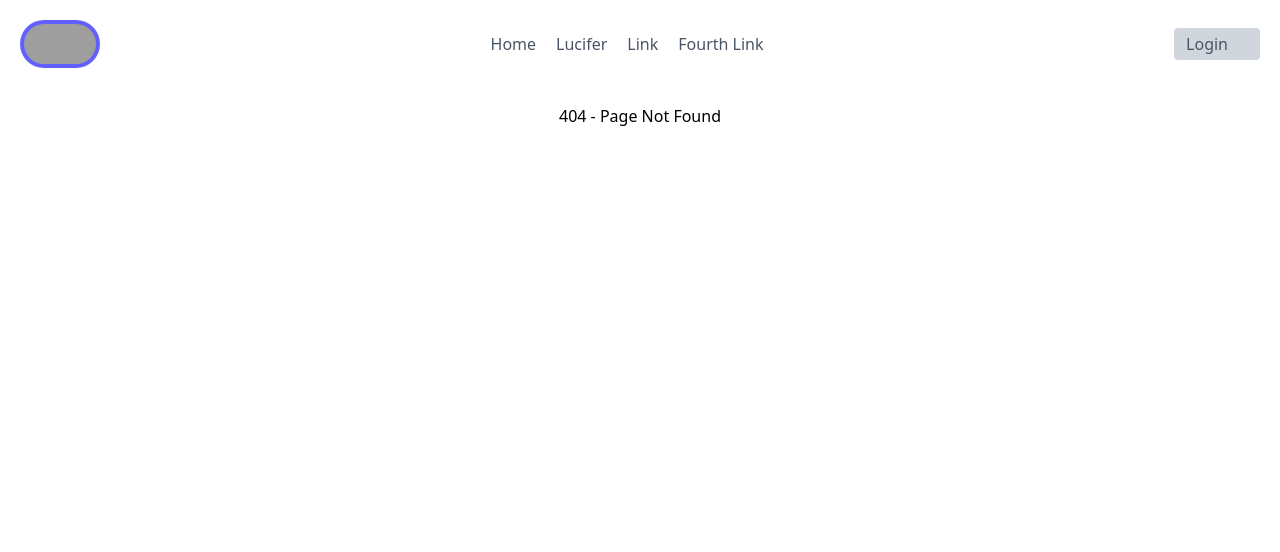
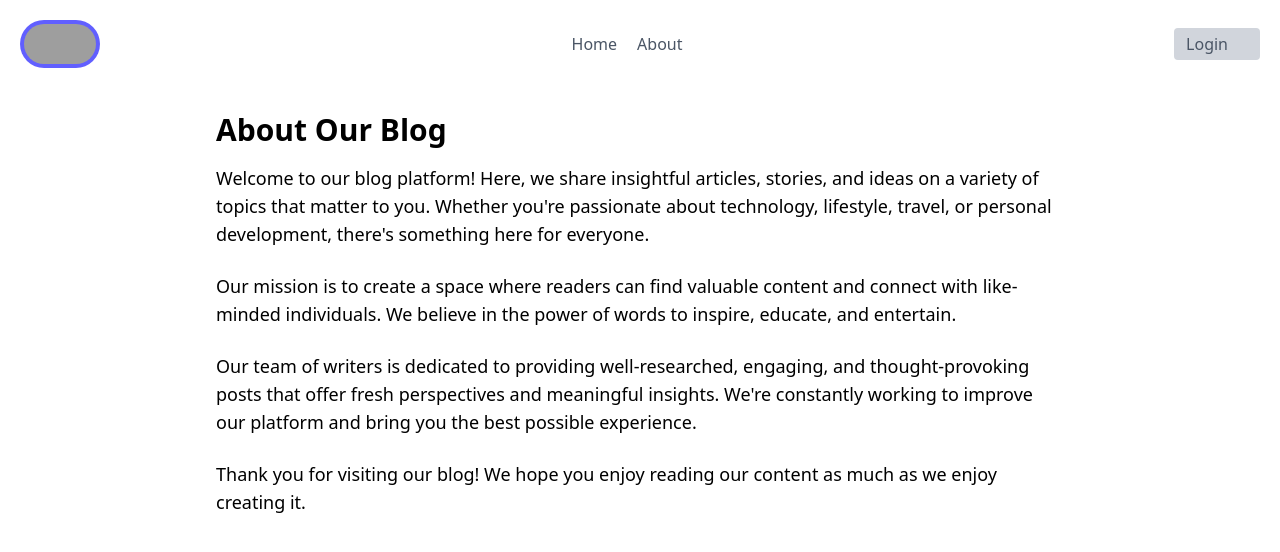
Before and after one commit to Gksuthar/Blog, a React (Vite) app: page /about in a window 1280 px wide. Before the commit this address had no page. Shown: the top 552 px of the page. Built offline with nearby package versions, Linux system fonts and the light colour scheme; grey boxes are pictures that could not be loaded.

Commit message:
add about sectiom

```diff
--- a/src/App.jsx
+++ b/src/App.jsx
@@ -5,37 +5,37 @@ import Navbar from './Components/Navbar';
 import HomePage from './pages/HomePage';
 import LoginPage from './pages/LoginPage';
 import Blog from "./pages/blog";
+import About from "./pages/about";
 function App() {
   const [showLogin, setShowLogin] = useState(false);
-  const [token, setToken] = useState(localStorage.getItem('token') || null); // Retrieve token from localStorage
+  const [token, setToken] = useState(localStorage.getItem('token') || null);
 
-  const url = 'https://blogg-uiis.onrender.com'; // Define your base URL here
+  const url = 'https://blogg-uiis.onrender.com';
 
   const logout = () => {
     localStorage.removeItem('token');
-    setToken(null);  // Remove token from state as well
+    setToken(null);
   };
 
   useEffect(() => {
     if (token) {
-      localStorage.setItem('token', token);  // Save token to localStorage whenever it's set
+      localStorage.setItem('token', token);
     }
   }, [token]);
 
   return (
     <Router>
       <div className="relative">
-        {/* Navbar with login/logout buttons */}
         <Navbar setShowLogin={setShowLogin} logout={logout} token={token} />
 
         <Routes>
           <Route path="/" element={<HomePage url={url} />} />
           <Route path="/Login" element={<LoginPage url={url} setToken={setToken} setShowLogin={setShowLogin}  />} />
           <Route path="/blog" element={<Blog url={url} setToken={setToken} setShowLogin={setShowLogin} token={token} />} />
+          <Route path="/about" element={<About />} />
           <Route path="*" element={<div className="text-center mt-4">404 - Page Not Found</div>} />
         </Routes>
 
-        {/* Conditional Login Popup */}
         {showLogin && (
           <div className="fixed top-[20%] left-[40%] animate-fadeIn duration-300">
             <LoginPage url={url} setShowLogin={setShowLogin} setToken={setToken} />
--- a/src/Components/Navbar.jsx
+++ b/src/Components/Navbar.jsx
@@ -17,9 +17,7 @@ const Navbar = ({setShowLogin,logout,token}) => {
     </a>
     <nav class="md:ml-auto md:mr-auto flex flex-wrap items-center text-base justify-center">
       <Link to='/' class="mr-5 hover:text-gray-900">Home</Link>
-      <Link class="mr-5 hover:text-gray-900">Lucifer</Link>
-      <Link class="mr-5 hover:text-gray-900"> Link </Link>
-      <Link class="mr-5 hover:text-gray-900">Fourth Link</Link>
+      <Link to='/about' class="mr-5 hover:text-gray-900">About</Link>
     </nav>
     {!token ? (
       <button onClick={()=>setShowLogin(true)}
--- /dev/null
+++ b/src/pages/about.jsx
@@ -0,0 +1,28 @@
+import React from 'react';
+
+const About = () => {
+  return (
+    <div className="max-w-4xl mx-auto p-6">
+      <h1 className="text-3xl font-semibold mb-4">About Our Blog</h1>
+      <p className="text-lg mb-6">
+        Welcome to our blog platform! Here, we share insightful articles, stories, and ideas
+        on a variety of topics that matter to you. Whether you're passionate about technology,
+        lifestyle, travel, or personal development, there's something here for everyone.
+      </p>
+      <p className="text-lg mb-6">
+        Our mission is to create a space where readers can find valuable content and connect with
+        like-minded individuals. We believe in the power of words to inspire, educate, and entertain.
+      </p>
+      <p className="text-lg mb-6">
+        Our team of writers is dedicated to providing well-researched, engaging, and thought-provoking
+        posts that offer fresh perspectives and meaningful insights. We're constantly working to improve
+        our platform and bring you the best possible experience.
+      </p>
+      <p className="text-lg">
+        Thank you for visiting our blog! We hope you enjoy reading our content as much as we enjoy creating it.
+      </p>
+    </div>
+  );
+};
+
+export default About;
```
